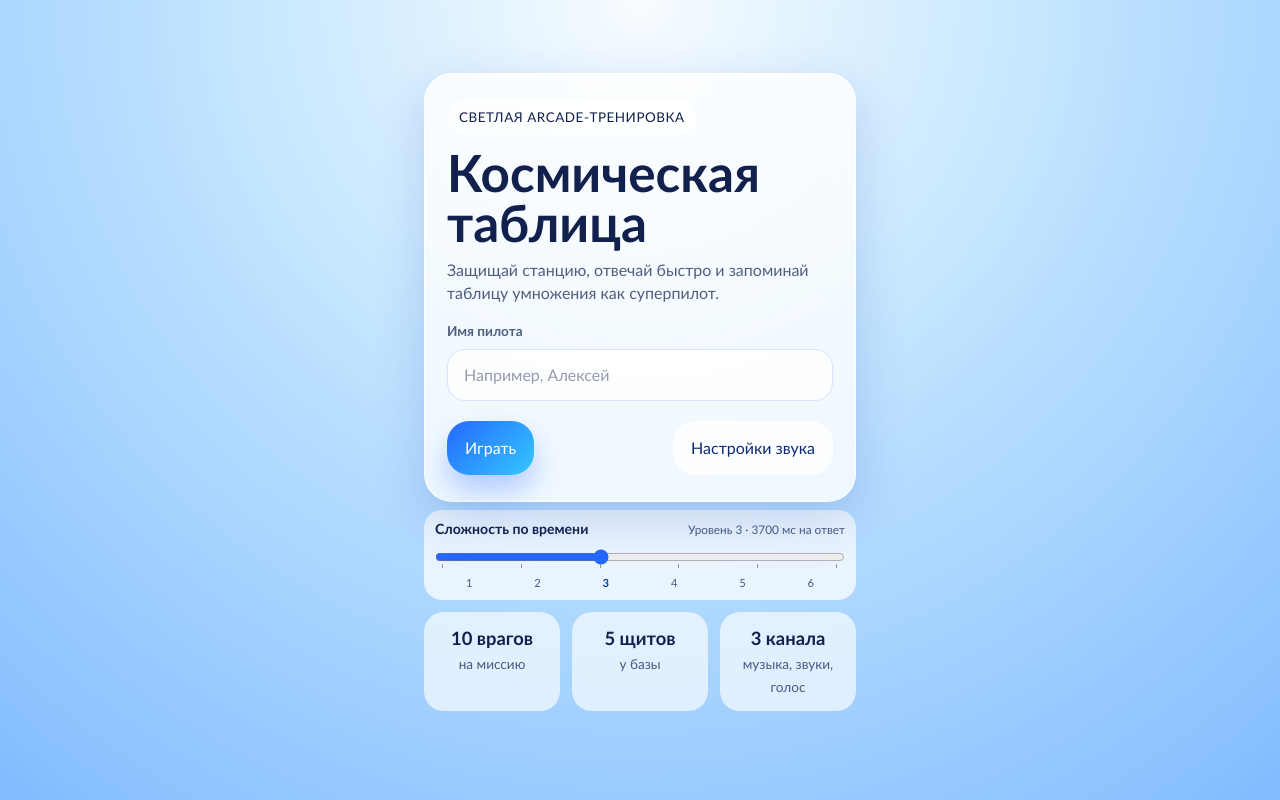
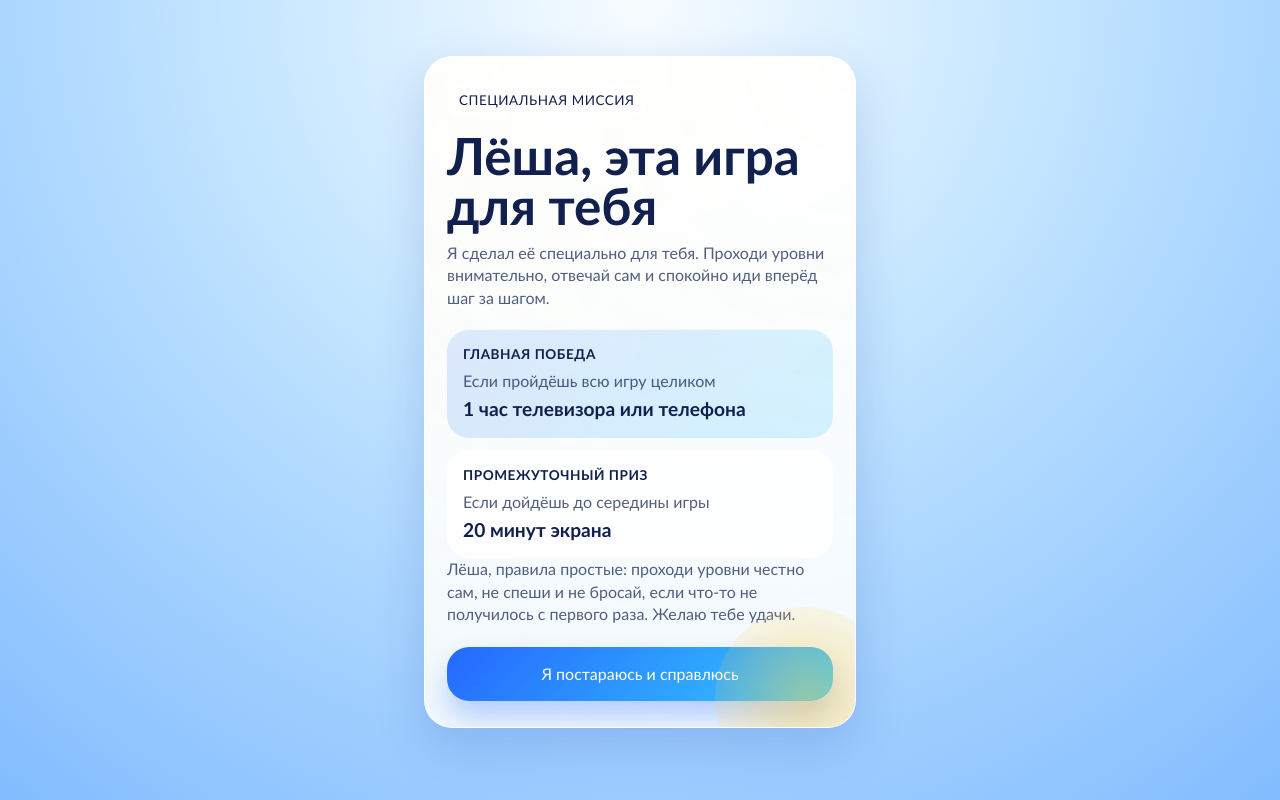
Before and after one commit to plotnikovrussia-23/space-math-arcade, a React (Vite) app: page / in a window 1280 px wide. Built offline with nearby package versions, Linux system fonts and the light colour scheme.

Commit message:
Add motivational welcome screen

```diff
--- a/src/App.tsx
+++ b/src/App.tsx
@@ -5,7 +5,8 @@ import {
   ModeSelectScreen,
   PlanetMapScreen,
   ResultScreen,
-  SettingsModal
+  SettingsModal,
+  WelcomeScreen
 } from "./components/screens";
 import { useGameStore } from "./store/gameStore";
 
@@ -19,6 +20,7 @@ export default function App() {
 
   return (
     <main className="app-shell">
+      {screen === "welcome" && <WelcomeScreen />}
       {screen === "home" && <HomeScreen />}
       {screen === "modeSelect" && <ModeSelectScreen />}
       {screen === "planetMap" && <PlanetMapScreen />}
--- a/src/components/screens.tsx
+++ b/src/components/screens.tsx
@@ -121,6 +121,43 @@ export function HomeScreen() {
           <strong>3 канала</strong>
           <span>музыка, звуки, голос</span>
         </div>
+      </div>
+    </section>
+  );
+}
+
+export function WelcomeScreen() {
+  const continueFromWelcome = useGameStore((state) => state.continueFromWelcome);
+  const playerName = useGameStore((state) => state.playerName);
+  const addressee = playerName || "Лёша";
+
+  return (
+    <section className="screen welcome-screen">
+      <div className="welcome-card">
+        <span className="eyebrow">Специальная миссия</span>
+        <h1>{`${addressee}, эта игра для тебя`}</h1>
+        <p className="welcome-lead">
+          Я сделал её специально для тебя. Проходи уровни внимательно, отвечай сам и
+          спокойно иди вперёд шаг за шагом.
+        </p>
+        <div className="reward-panel">
+          <div className="reward-card reward-card--major">
+            <strong>Главная победа</strong>
+            <span>Если пройдёшь всю игру целиком</span>
+            <b>1 час телевизора или телефона</b>
+          </div>
+          <div className="reward-card">
+            <strong>Промежуточный приз</strong>
+            <span>Если дойдёшь до середины игры</span>
+            <b>20 минут экрана</b>
+          </div>
+        </div>
+        <p className="welcome-rule">
+          {`${addressee}, правила простые: проходи уровни честно сам, не спеши и не бросай, если что-то не получилось с первого раза. Желаю тебе удачи.`}
+        </p>
+        <button className="primary-button welcome-button" onClick={continueFromWelcome}>
+          Я постараюсь и справлюсь
+        </button>
       </div>
     </section>
   );
--- a/src/store/gameStore.ts
+++ b/src/store/gameStore.ts
@@ -133,6 +133,7 @@ interface GameStore {
   toggleAudio: (channel: keyof AudioSettings) => void;
   setPlayerName: (name: string) => void;
   setResponseWindowLevel: (level: ResponseWindowLevel) => void;
+  continueFromWelcome: () => void;
   goHome: () => void;
   startModeSelection: () => void;
   selectMode: (mode: GameMode) => void;
@@ -297,7 +298,7 @@ export const useGameStore = create<GameStore>()(
       result: null,
       boot: () => {
         audioDirector.updateSettings(get().audioSettings);
-        set({ screen: "home" });
+        set({ screen: "welcome" });
       },
       unlockAudio: () => {
         audioDirector.unlock();
@@ -340,6 +341,11 @@ export const useGameStore = create<GameStore>()(
             submitBattleAnswer(set, get, null);
           }
         }, Math.max(QUESTION_TIME_LIMIT_MS(battle.planetId, level) - (performance.now() - battle.questionStartedAt), 40));
+      },
+      continueFromWelcome: () => {
+        audioDirector.unlock();
+        audioDirector.playSfx("click");
+        set({ screen: "home" });
       },
       goHome: () => {
         clearHandles();
--- a/src/styles/global.css
+++ b/src/styles/global.css
@@ -84,11 +84,16 @@ button {
   justify-content: center;
 }
 
+.welcome-screen {
+  justify-content: center;
+}
+
 .home-response-tuning {
   margin-top: -4px;
 }
 
 .hero-card,
+.welcome-card,
 .planet-feature,
 .result-card,
 .settings-card {
@@ -102,12 +107,14 @@ button {
 }
 
 .hero-card,
+.welcome-card,
 .planet-feature,
 .result-card {
   padding: 26px 22px;
 }
 
 .hero-card h1,
+.welcome-card h1,
 .planet-feature h3,
 .result-card h2 {
   margin: 0 0 12px;
@@ -116,10 +123,77 @@ button {
 }
 
 .hero-card p,
+.welcome-card p,
 .planet-feature p,
 .result-card p {
   margin: 0;
   color: var(--ink-soft);
+}
+
+.welcome-card {
+  position: relative;
+  overflow: hidden;
+  background:
+    radial-gradient(circle at top right, rgba(255, 255, 255, 0.95), rgba(255, 255, 255, 0.74)),
+    linear-gradient(145deg, rgba(255, 250, 220, 0.8), rgba(199, 231, 255, 0.72));
+}
+
+.welcome-card::after {
+  content: "";
+  position: absolute;
+  inset: auto -40px -60px auto;
+  width: 180px;
+  height: 180px;
+  border-radius: 50%;
+  background: radial-gradient(circle, rgba(255, 208, 78, 0.46), rgba(255, 208, 78, 0));
+  pointer-events: none;
+}
+
+.welcome-lead {
+  max-width: 26rem;
+}
+
+.reward-panel {
+  display: grid;
+  gap: 12px;
+  margin-top: 20px;
+}
+
+.reward-card {
+  display: grid;
+  gap: 6px;
+  border-radius: 22px;
+  background: rgba(255, 255, 255, 0.84);
+  padding: 16px 16px 18px;
+  box-shadow: inset 0 1px 0 rgba(255, 255, 255, 0.7);
+}
+
+.reward-card strong {
+  font-size: 0.85rem;
+  letter-spacing: 0.04em;
+  text-transform: uppercase;
+}
+
+.reward-card span {
+  color: var(--ink-soft);
+}
+
+.reward-card b {
+  font-size: 1.2rem;
+  line-height: 1.1;
+}
+
+.reward-card--major {
+  background: linear-gradient(135deg, rgba(37, 104, 255, 0.14), rgba(52, 200, 255, 0.2));
+}
+
+.welcome-rule {
+  margin-top: 18px;
+}
+
+.welcome-button {
+  width: 100%;
+  margin-top: 22px;
 }
 
 .eyebrow {
--- a/src/types.ts
+++ b/src/types.ts
@@ -1,5 +1,6 @@
 export type UIScreen =
   | "boot"
+  | "welcome"
   | "home"
   | "modeSelect"
   | "planetMap"
```
